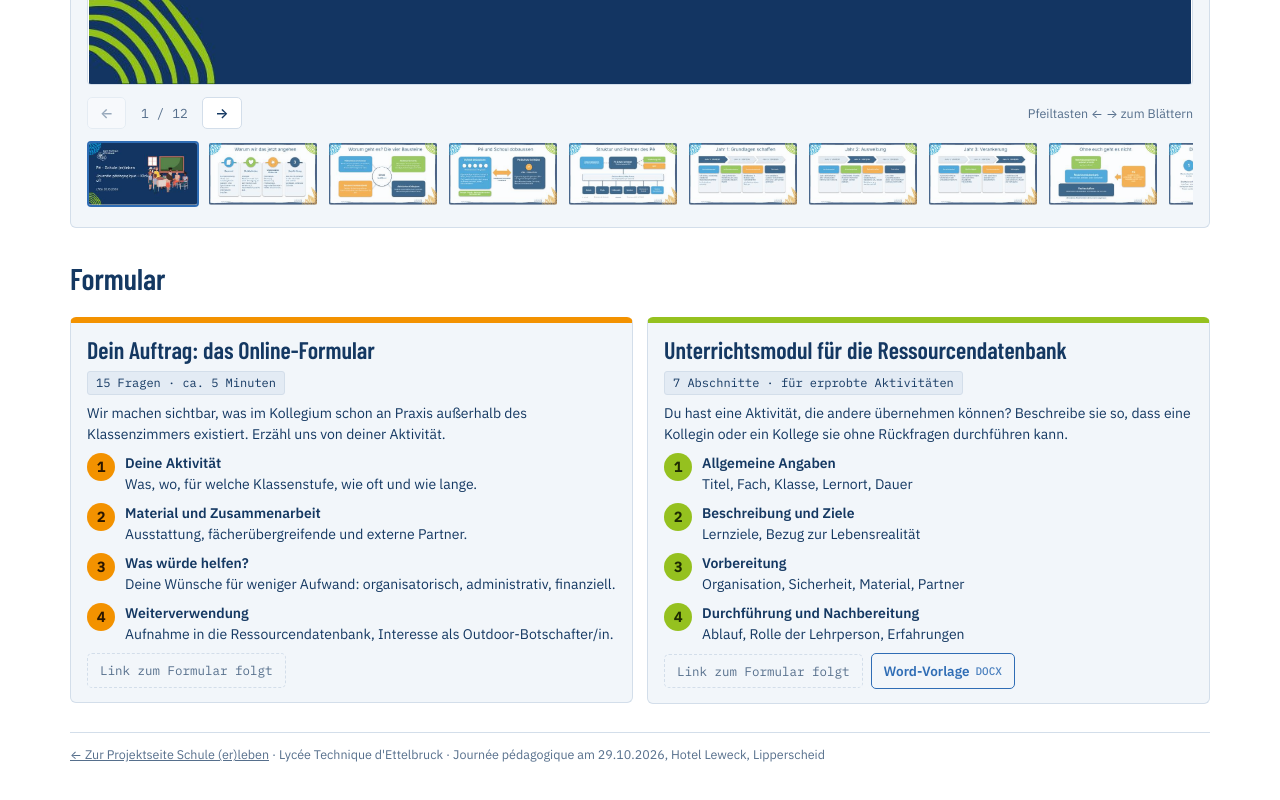
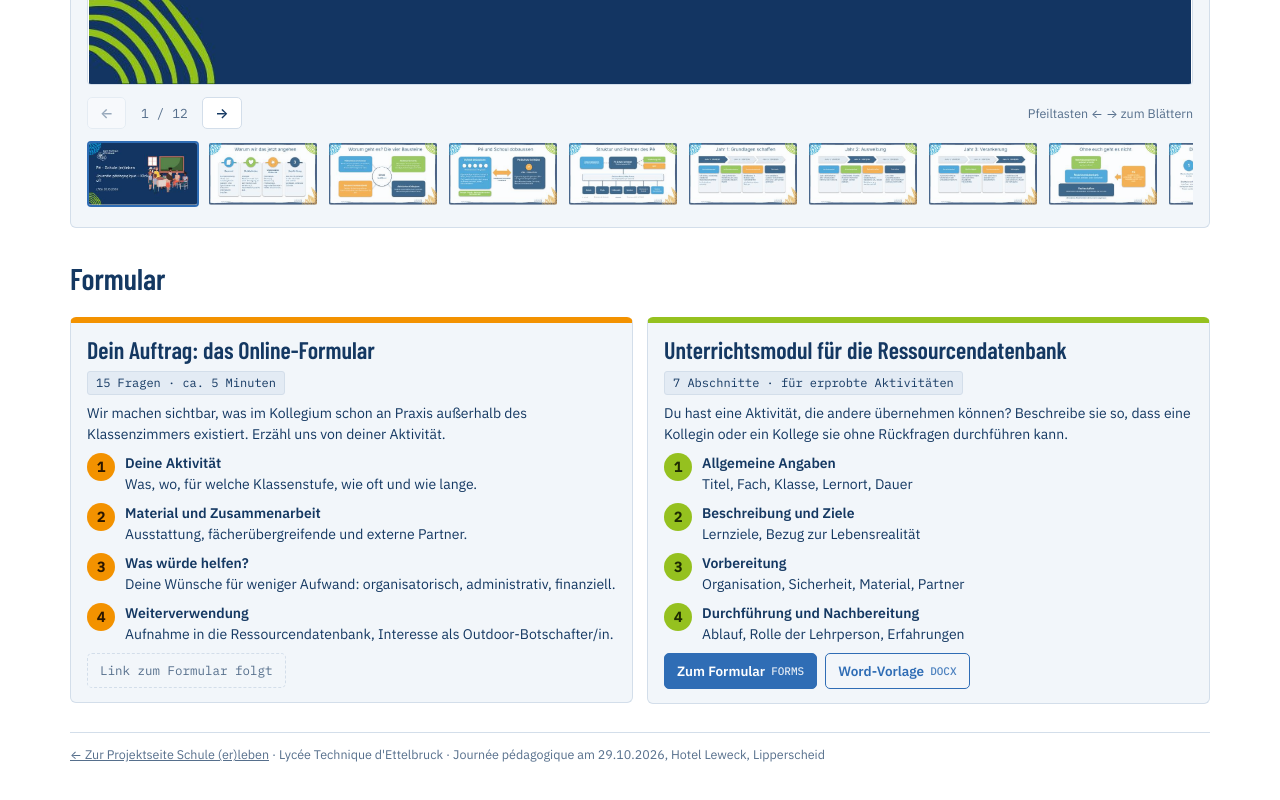
Before and after one commit to rkrv5jy6bm-sudo/Schule-er-leben, a plain HTML site: page journee.html in a window 1280 px wide. Shown: the part 2899-3699 px from the top of the page. Drawn offline with nearby package versions, Linux system fonts and the light colour scheme.

Commit message:
Forms-Link Unterrichtsmodul eintragen
Co-Authored-By: Claude Opus 5.5 <noreply@anthropic.com>
Claude-Session: https://claude.ai/code/session_015XCCVba1oi5K22gWD7vFuR

```diff
--- a/journee.html
+++ b/journee.html
@@ -284,7 +284,7 @@ td.n{font-family:var(--mono);font-variant-numeric:tabular-nums;white-space:nowra
 // Links zu den Microsoft-Forms-Formularen: hier eintragen, sobald sie feststehen
 const FORMS={
   bestand:"",  // Online-Formular „Dein Auftrag“ (15 Fragen)
-  modul:""     // Unterrichtsmodul für die Ressourcendatenbank
+  modul:"https://forms.cloud.microsoft/Pages/ResponsePage.aspx?id=xQ4KNpTw8UWjGcbcNWAnBMKYgmrMF09Fko5g9akGiENUQ1ZERzFLVTVDT1NSSDNKOEtJWFM4STM2VS4u"     // Unterrichtsmodul für die Ressourcendatenbank
 };
 document.querySelectorAll("[data-form]").forEach(el=>{
   const u=FORMS[el.dataset.form];
```
